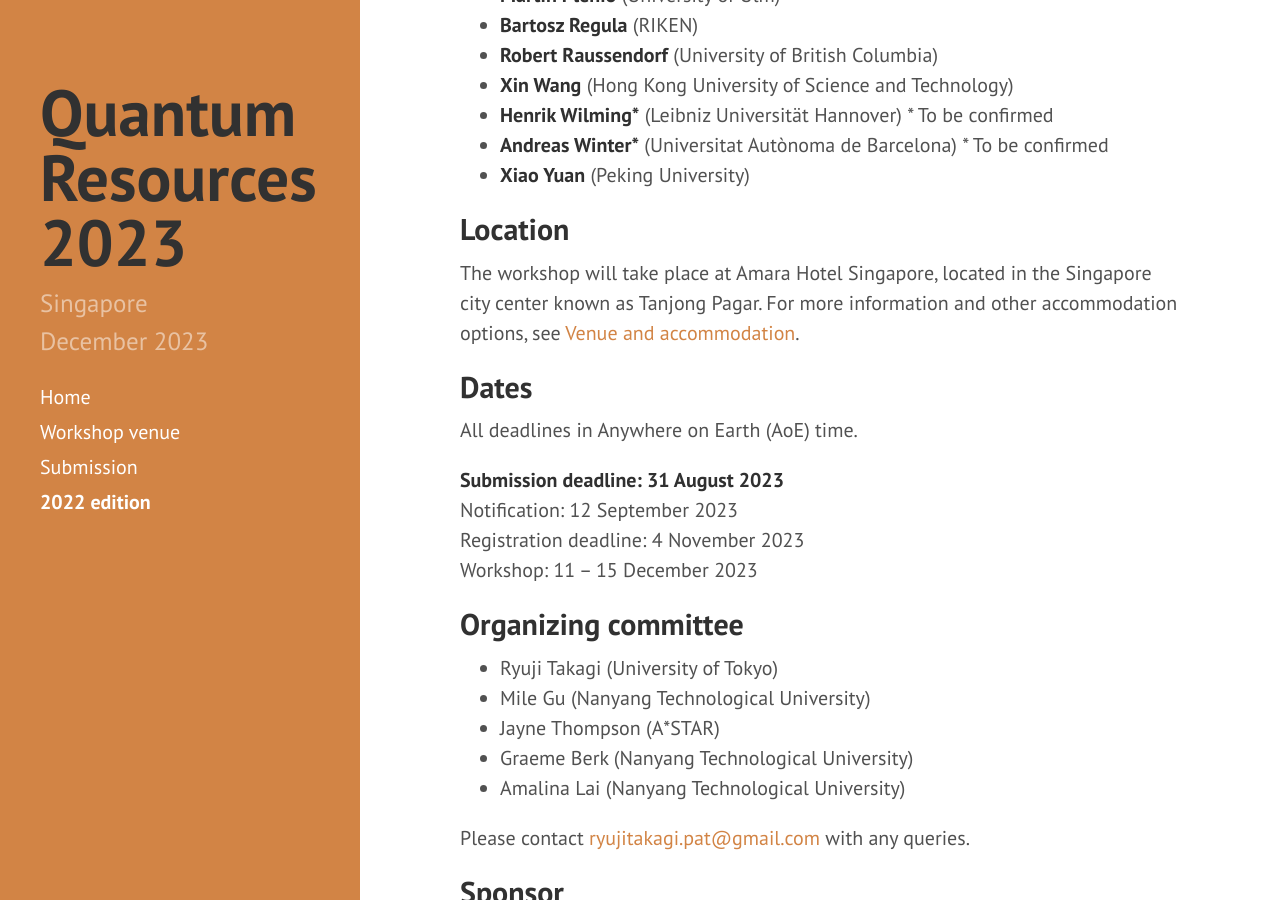
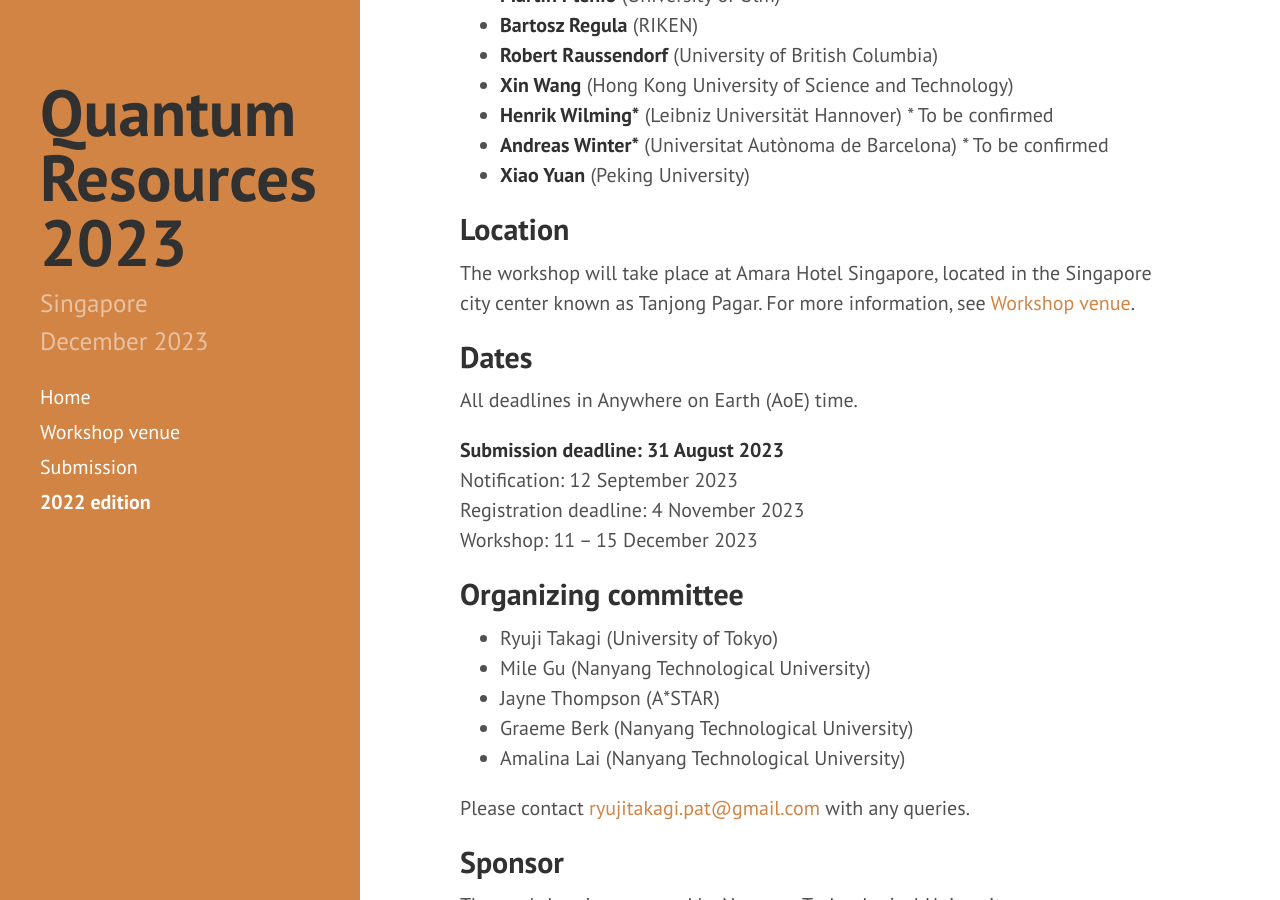
Before and after one commit to RyujiPat2/RyujiPat2.github.io, a Jekyll site: the page built from index.md, in a window 1280 px wide and 900 px high, scrolled down 1136 px. Built offline with Jekyll 4.4.1, drawn with Linux system fonts in a browser that asks for light colours; nearby versions of some CDN libraries; grey boxes are pictures that could not be loaded.

Commit message:
Update index.md

```diff
--- a/index.md
+++ b/index.md
@@ -43,7 +43,7 @@ The workshop will consist of invited talks by experts in various aspects of quan
 
 ## Location
 
-The workshop will take place at Amara Hotel Singapore, located in the Singapore city center known as Tanjong Pagar. For more information and other accommodation options, see [Venue and accommodation](/venue).
+The workshop will take place at Amara Hotel Singapore, located in the Singapore city center known as Tanjong Pagar. For more information, see [Workshop venue](/venue).
 
 <!-- <div class="covid"><p><b><i class="fas fa-info-circle"></i>&nbsp; COVID-19 vaccination notice</b></p>
 	<p>The workshop will be <b>fully in person</b>, and no virtual participation options are planned. All participants will be subject to the <a href="https://www.ica.gov.sg/enter-transit-depart/entering-singapore">entry restrictions of Singapore</a>, which (as of November 2022) require every short-term visitor to be <b>fully vaccinated against COVID-19</b>. This typically means at least one or two doses of a WHO-approved vaccine, depending on the type. </p>
```
